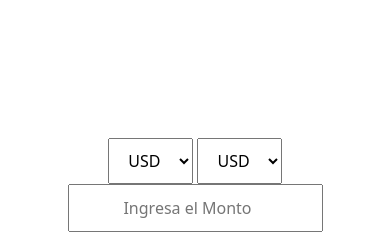
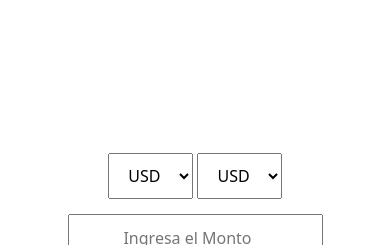
Before and after one commit to narvenio/Divisas, a plain HTML site: page respaldo_index.html in a window 390 px wide. Shown: the part 92-337 px from the top of the page. Drawn offline with nearby package versions, Linux system fonts and the light colour scheme.

Commit message:
Update styles.css

```diff
--- a/styles.css
+++ b/styles.css
@@ -121,3 +121,15 @@
 #resultado{
     font-size: 1.3rem;
 }
+@media screen and (max-width: 800px){
+    #monedaOrigen{
+        text-align: center;
+        padding: 10px;
+        margin-bottom: 15px;
+
+    }
+
+    #monedaDestino{
+        margin-top: 15px;
+    }
+}
```
